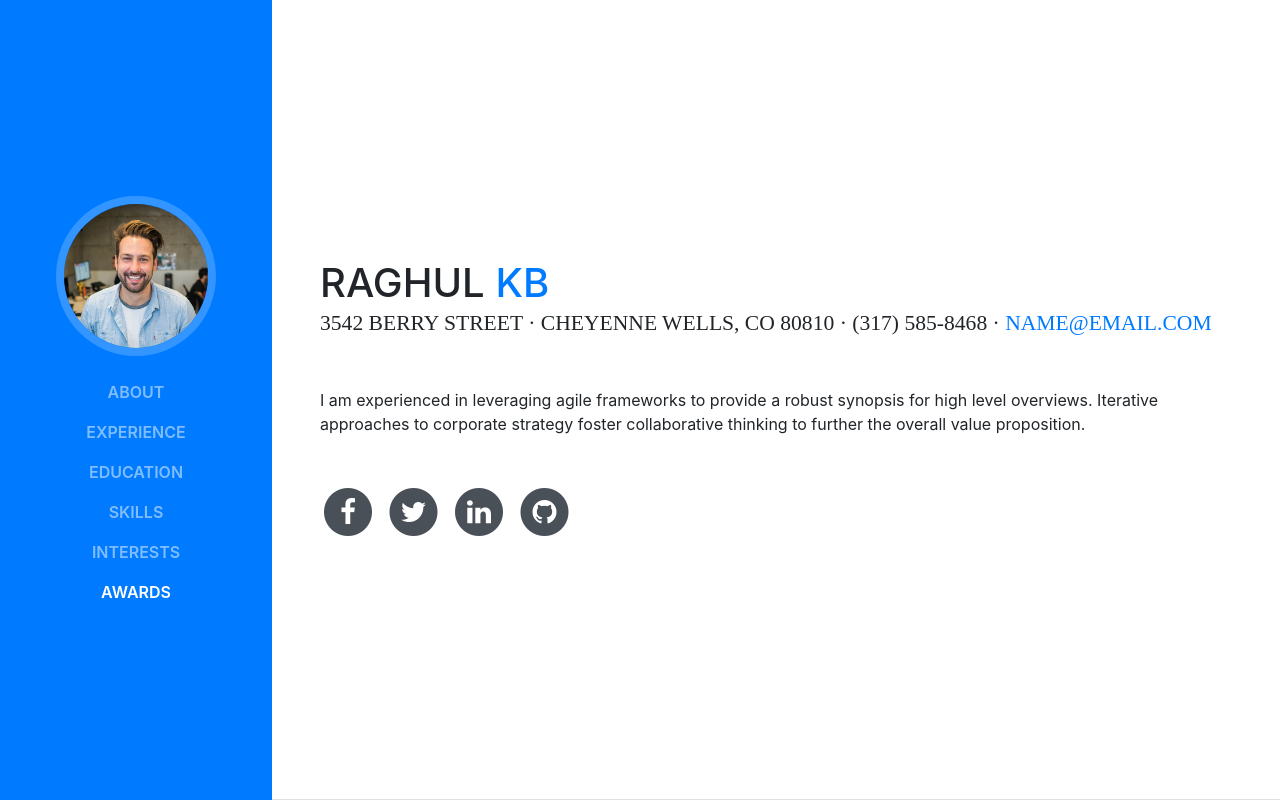
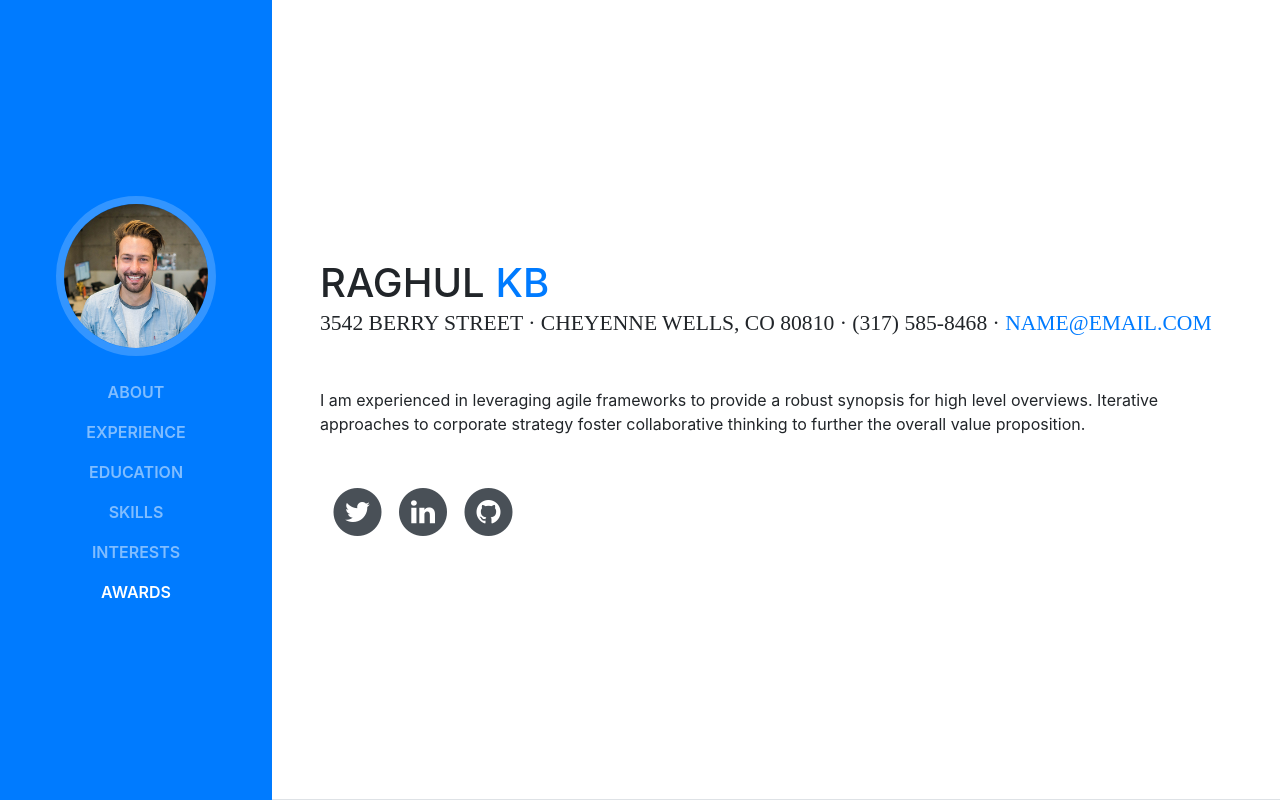
Before and after one commit to KBRaghul/Portfolio, a website with bundled scripts: page index.html in a window 1280 px wide. Shown: the top 800 px of the page. Built offline with nearby package versions, Linux system fonts and the light colour scheme; a web font is replaced by a local one.

Commit message:
Update index.html

```diff
--- a/index.html
+++ b/index.html
@@ -74,12 +74,7 @@
           <p class="mb-5">I am experienced in leveraging agile frameworks to provide a robust synopsis for high level overviews. Iterative approaches to corporate strategy foster collaborative thinking to further the overall value proposition.</p>
           <ul class="list-inline list-social-icons mb-0">
             <li class="list-inline-item">
-              <a href="#">
-                <span class="fa-stack fa-lg">
-                  <i class="fa fa-circle fa-stack-2x"></i>
-                  <i class="fa fa-facebook fa-stack-1x fa-inverse"></i>
-                </span>
-              </a>
+
             </li>
             <li class="list-inline-item">
               <a href="#">
```
